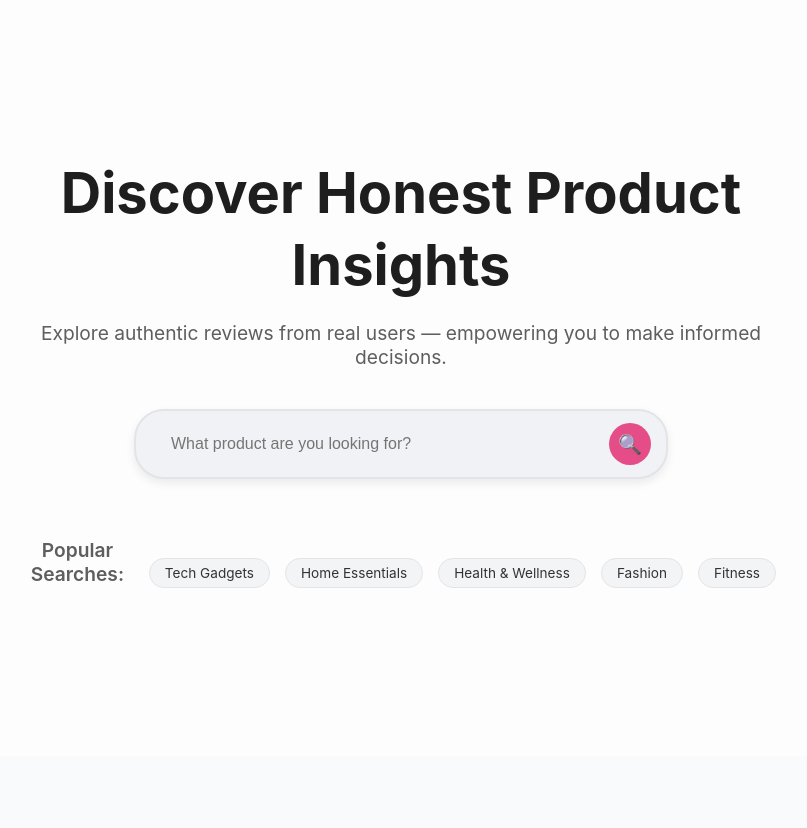
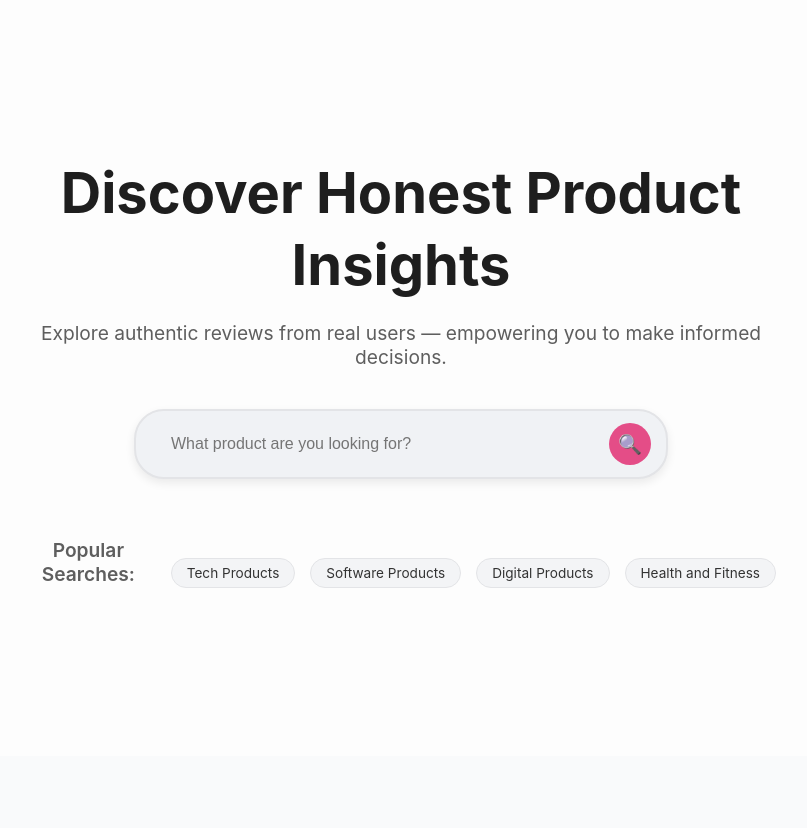
Before and after one commit to victorcreativee/Zera-platform, a Flask app: page / in a window 1280 px wide. Shown: the part 71-899 px from the top of the page, without its empty margins (239-1046 px from the left). Run offline with Flask 3, Linux system fonts and the light colour scheme.

Commit message:
MVP session

```diff
--- a/app/auth.py
+++ b/app/auth.py
@@ -9,7 +9,7 @@ def login():
         email = request.form.get('email')
         password = request.form.get('password')
 
-        if email == "test@example.com" and password == "password":
+        if email == "test@zera.com" and password == "test123":
             flash("Login successful!", "success")
             return redirect(url_for('main.homepage'))
         else:
--- a/templates/home.html
+++ b/templates/home.html
@@ -19,11 +19,11 @@
         <!-- Trending Tags -->
         <div class="trending-tags">
             <p>Popular Searches:</p>
-            <span class="tag">Tech Gadgets</span>
-            <span class="tag">Home Essentials</span>
-            <span class="tag">Health & Wellness</span>
-            <span class="tag">Fashion</span>
-            <span class="tag">Fitness</span>
+            <span class="tag">Tech Products</span>
+            <span class="tag">Software Products</span>
+            <span class="tag">Digital Products</span>
+            <span class="tag">Health and Fitness</span>
+            <!-- <span class="tag">Self Improvement products</span> -->
         </div>
     </div>
 </div>
@@ -70,8 +70,8 @@
         <div class="review-card">
             <img src="{{ url_for('static', filename='images/home_appliance.jpg') }}" alt="Home Appliance">
             <div class="review-content">
-                <h3>Energy-Efficient Air Purifier</h3>
-                <p>"This air purifier has improved my room’s air quality. Highly recommend!"</p>
+                <h3>Home appliances</h3>
+                <p>"Smart solutions to enhance your living space."</p>
                 <span class="reviewer">- John Smith</span>
             </div>
         </div>
@@ -79,8 +79,8 @@
         <div class="review-card">
             <img src="{{ url_for('static', filename='images/fitness_gear.jpg') }}" alt="Fitness Gear">
             <div class="review-content">
-                <h3>Wireless Workout Headphones</h3>
-                <p>"Great sound quality and sweat-resistant. Perfect for gym lovers!"</p>
+                <h3>Fitness tools</h3>
+                <p>"Great shoes, hat water botle for fitness journey"</p>
                 <span class="reviewer">- Alex Johnson</span>
             </div>
         </div>
```
